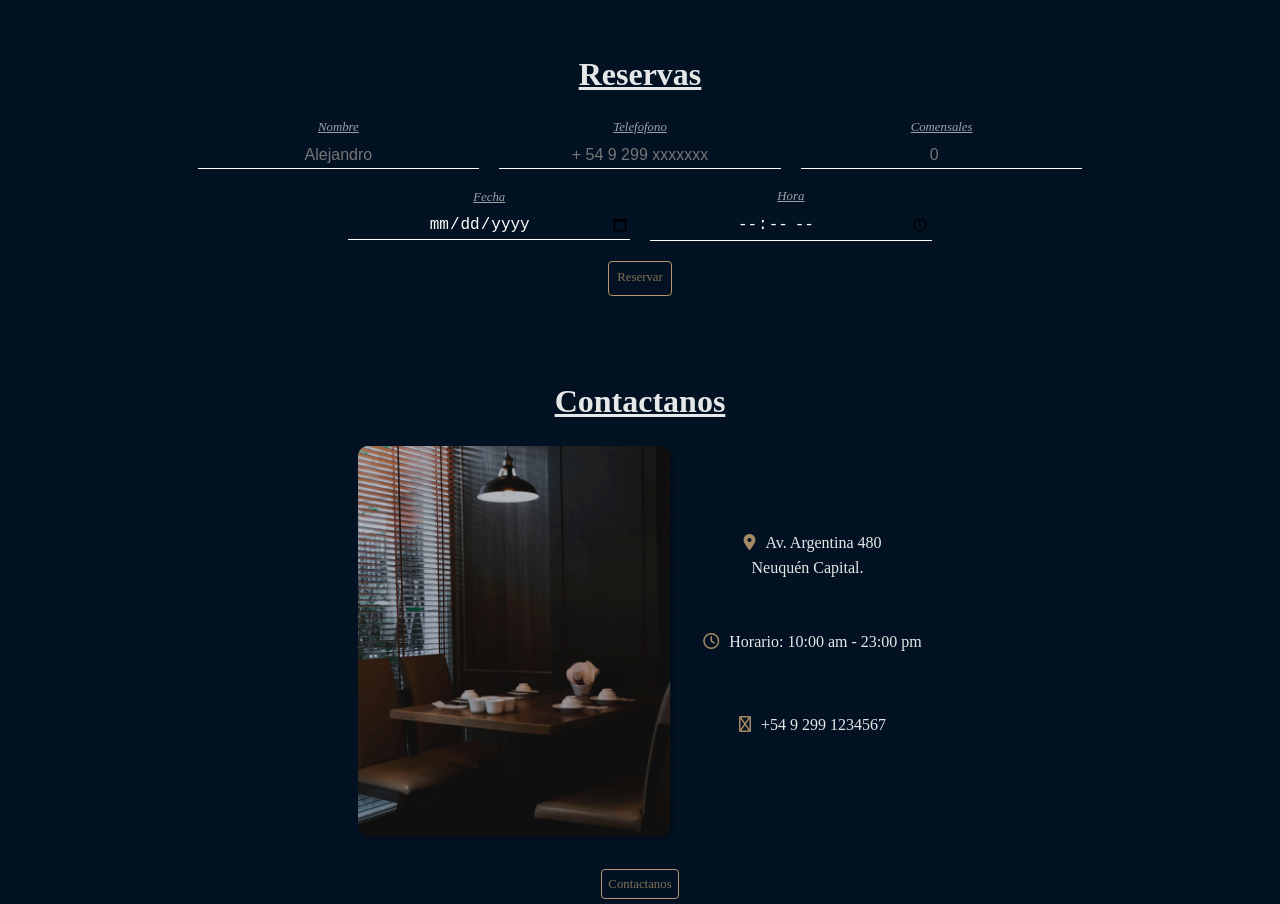
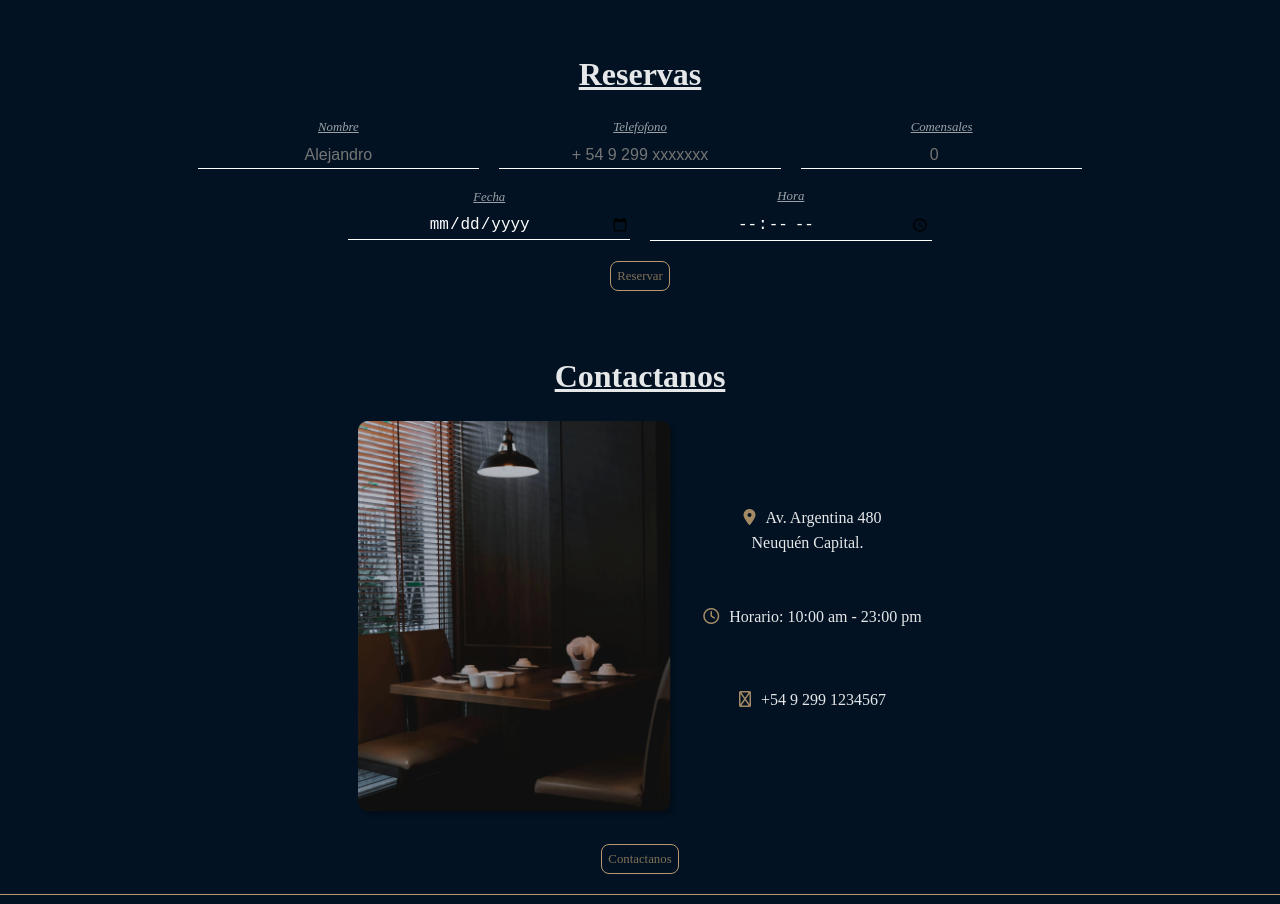
Before and after one commit to agufernndez/proyecto-restaurant-react, a React (Create React App) app in the folder frontend/: page / in a window 1280 px wide. Shown: the part 2620-3524 px from the top of the page. Built offline with nearby package versions, Linux system fonts and the light colour scheme.

Commit message:
incorpore componente Button en HomePage.jsx y Reservar.jsx

```diff
--- a/frontend/src/components/layout/Reservar/Reservar.js
+++ b/frontend/src/components/layout/Reservar/Reservar.js
@@ -1,3 +1,4 @@
+import Button from "../Button/Button"
 import "./reservas.css"
 
 
@@ -6,7 +7,7 @@ const Reservar = () => {
         // <h1>Formulario de reservas</h1>
         <section className="section sectionReservas" id="reservas">
             <h2>Reservas</h2>
-            <form action="" >
+            <form action="" className="form">
                 <div className="formIndex">
                     <div className="divForm">
                         <label for="name" className="labels">Nombre</label>
@@ -33,13 +34,11 @@ const Reservar = () => {
                         <input type="time"  name="time" id="time" className="inputs" placeholder="21:00"/>
                     </div>
                 </div>
-                <button className="buttonReserva">
+                <Button text="Reservar" link="/"/>
+                {/* <button className="buttonReserva">
                 <a href="#">Reservar</a>
-                </button>
+                </button> */}
             </form>
-
-
-
         </section>
     )
 }
--- a/frontend/src/components/layout/Reservar/reservas.css
+++ b/frontend/src/components/layout/Reservar/reservas.css
@@ -8,12 +8,17 @@
     align-items: center;
 }
 
+.form {
+    text-align: center;
+}
+
 .formIndex {
     display: flex;
     flex-wrap: wrap;
     justify-content: center;
     width: 340px;
     gap: 20px;
+    margin-bottom: 20px;
 }
 
 .divForm {
--- a/frontend/src/pages/Home/HomePage.jsx
+++ b/frontend/src/pages/Home/HomePage.jsx
@@ -134,9 +134,10 @@ const HomePage = () => {
                         <p><i className="fa-regular fa-phone"></i>+54 9 299 1234567</p>
                     </div>
                     </div>
-                    <button>
+                    {/* <button>
                     <Link to="/contactanos">Contactanos</Link>
-                    </button>
+                    </button> */}
+                    <Button text="Contactanos" link="/contactanos"/>
                 </section>
             </main>
         </div>
```
